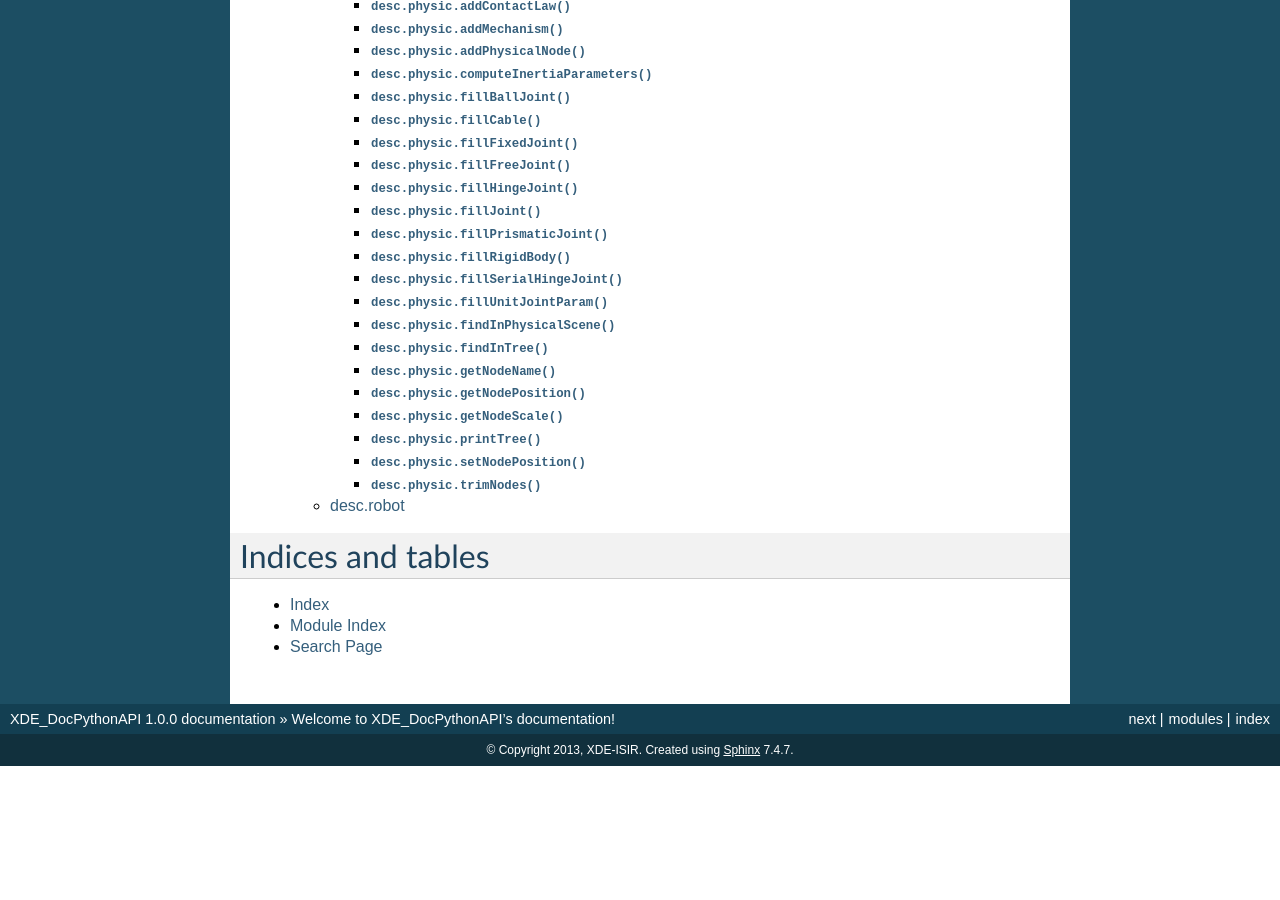
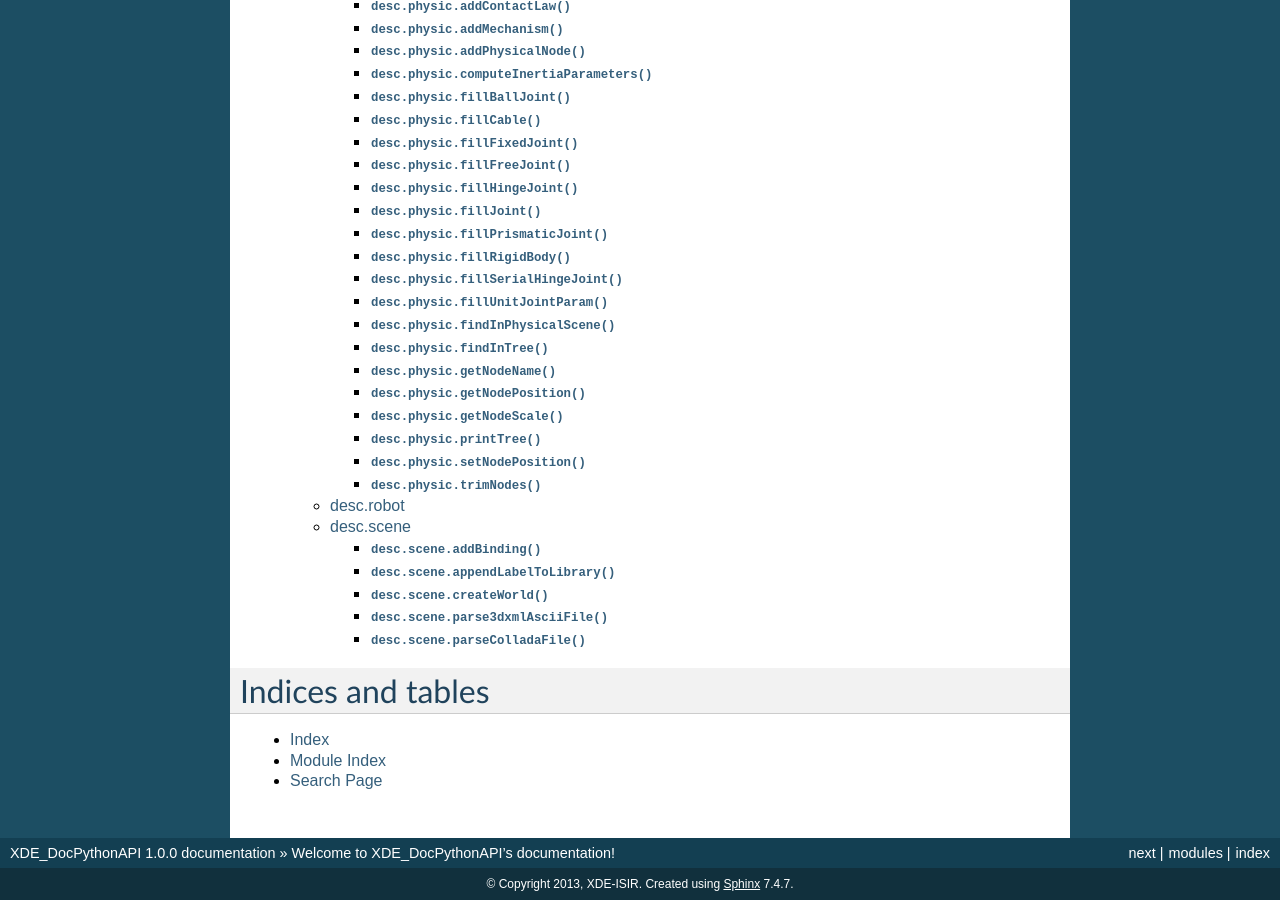
Before and after one commit to ISIR-SYROCO/XDE-DocPythonAPI, a Sphinx documentation site: the page built from source/index.rst, in a window 1280 px wide and 900 px high, scrolled down 1669 px. Built offline with Sphinx 7.4.7, drawn with Linux system fonts in a browser that asks for light colours; before the commit the page ends 2435 px from its top, so only the background shows below that; part of the change alters nothing that is shown.

Commit message:
Add desc.scene

```diff
--- a/source/desc/desc.rst
+++ b/source/desc/desc.rst
@@ -13,3 +13,4 @@ desc
     merge
     physic
     robot
+    scene
--- /dev/null
+++ b/source/desc/scene.rst
@@ -0,0 +1,55 @@
+desc.scene
+==========
+.. toctree::
+    :glob:
+
+.. py:function:: desc.scene.addBinding(world, phy, graph, graph_ref, coll)
+
+    Adds an association between a physical element, a graphical element, a collision element.
+    Specify empty string to ignore one element (only associate a physical and a collision element, or only
+    physics and graphics, and so on).
+    A physical element can be associated to two graphical elements: the graphical node of the scene tree
+    that represents the body itself, and the graphical node that represents the parent of the rigid body
+    in the physical scene. Since both scene trees do not have the same topology, the parent of a graphical
+    node is not necessarily associated to the parent of its rigid body in the physical tree.
+    This asoociation between one physical node and two graphical nodes allows the mapping between a physical tree
+    and a a graphical tree with finer grain.
+
+.. py:function:: desc.scene.appendLabelToLibrary(library, append_label)
+
+    Applies appendLabelToCollection to the meshes and materials of a library. See core.appendLabelToCollection.
+
+.. py:function:: desc.scene.createWorld(name='root', H=<Displacement x,y,z,qw,qx,qy,qz = (0.0, 0.0, 0.0, 1.0, 0.0, 0.0, 0.0)>, scale=matrix([[ 1.], [ 1.], [ 1.]]))
+
+    Creates an empty world with graphical root initialized with given name, scale and displacement.
+
+    :param name: [default: "root"] is the name of the graphical root.
+    :param H: [default: lgsm.Displacement()] is the root displacement.
+    :param scale: [default: lgsm.vector(1,1,1)] is the scale of the root node.
+    :return: an empty, new world message whose graphical scene has been correctly initialized.
+
+.. py:function:: desc.scene.parse3dxmlAsciiFile(file_name, root_node_name='root', append_label_library='', append_label_nodes='', append_label_graph_meshes='', float_values=False)
+
+    Parses a 3dxml ascii file to produce a scene_pb2.World instance. By default, the protobuf messages will be filled with double-precision real values (C++'s double).
+    Single-precision values can be obtained via the optional argument 'float_values'.
+
+    :param file_name: is the name of the file to parse.
+    :param root_node_name: [default: "root"] is the name of the root node.
+    :param append_label_library: [default: ""] specifies whether to append a string label to the name of all loaded library entities (in which case any reference to them is updated).
+    :param append_label_nodes: [default: ""] specifies whether to append a string label to the name of all loaded nodes.
+    :param append_label_graph_meshes: [default: ""] specifies whether to append a string label to the name of all loaded graphical meshes.
+    :param float_values: [default: False] can be specified to fill the protobuf messages with single-precision real values (C++'s float).
+    :return: a protobuf message scene_pb2.World containing an initialized graphical scene matching the content of the given dae file.
+
+.. py:function:: desc.scene.parseColladaFile(file_name, root_node_name='root', append_label_library='', append_label_nodes='', append_label_graph_meshes='', float_values=False)
+
+    Parses a dae file to produce a scene_pb2.World instance. By default, the protobuf messages will be filled with double-precision real values (C++'s double).
+    Single-precision values can be obtained via the optional argument 'float_values'.
+
+    :param file_name: is the name of the file to parse.
+    :param root_node_name: [default: "root"] is the name of the root node.
+    :param append_label_library: [default: ""] specifies whether to append a string label to the name of all loaded library entities (in which case any reference to them is updated).
+    :param append_label_nodes: [default: ""] specifies whether to append a string label to the name of all loaded nodes.
+    :param append_label_graph_meshes: [default: ""] specifies whether to append a string label to the name of all loaded graphical meshes.
+    :param float_values: [default: False] can be specified to fill the protobuf messages with single-precision real values (C++'s float).
+    :return: a protobuf message scene_pb2.World containing an initialized graphical scene matching the content of the given dae file.
```
